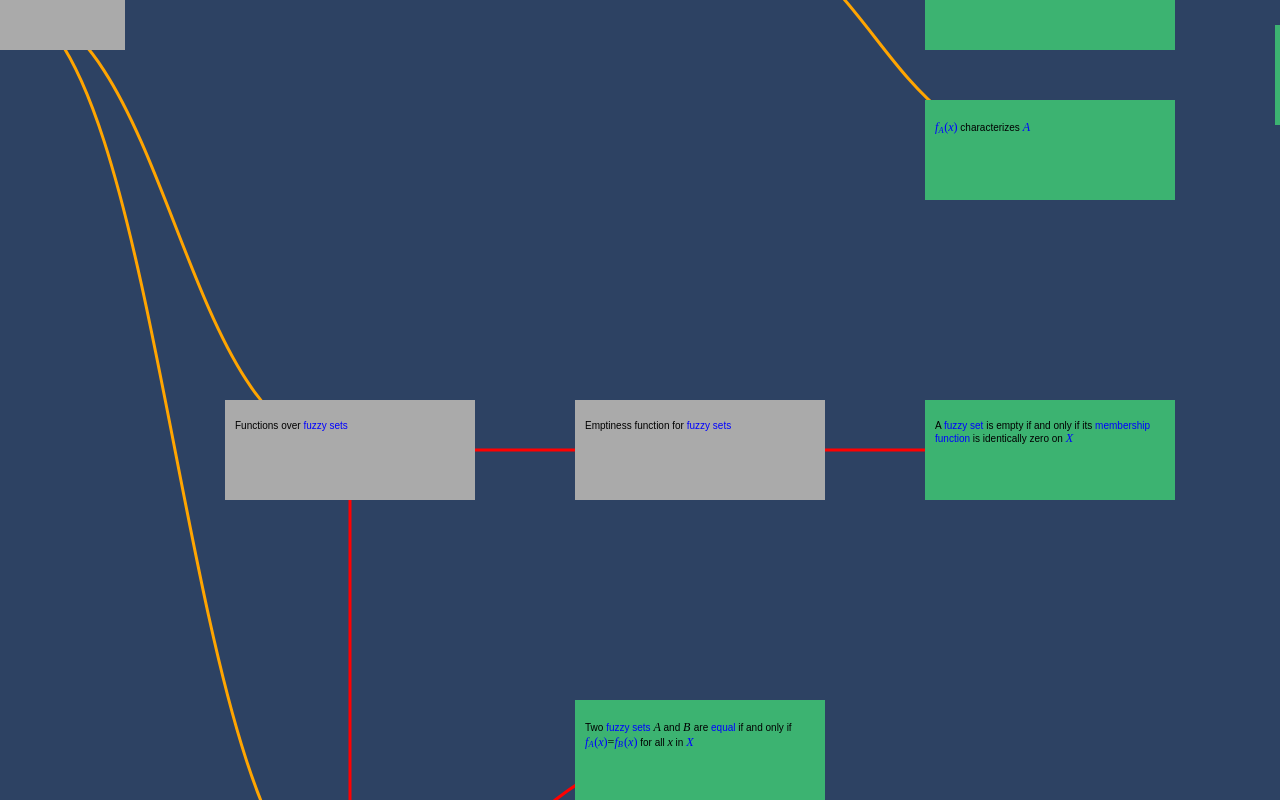
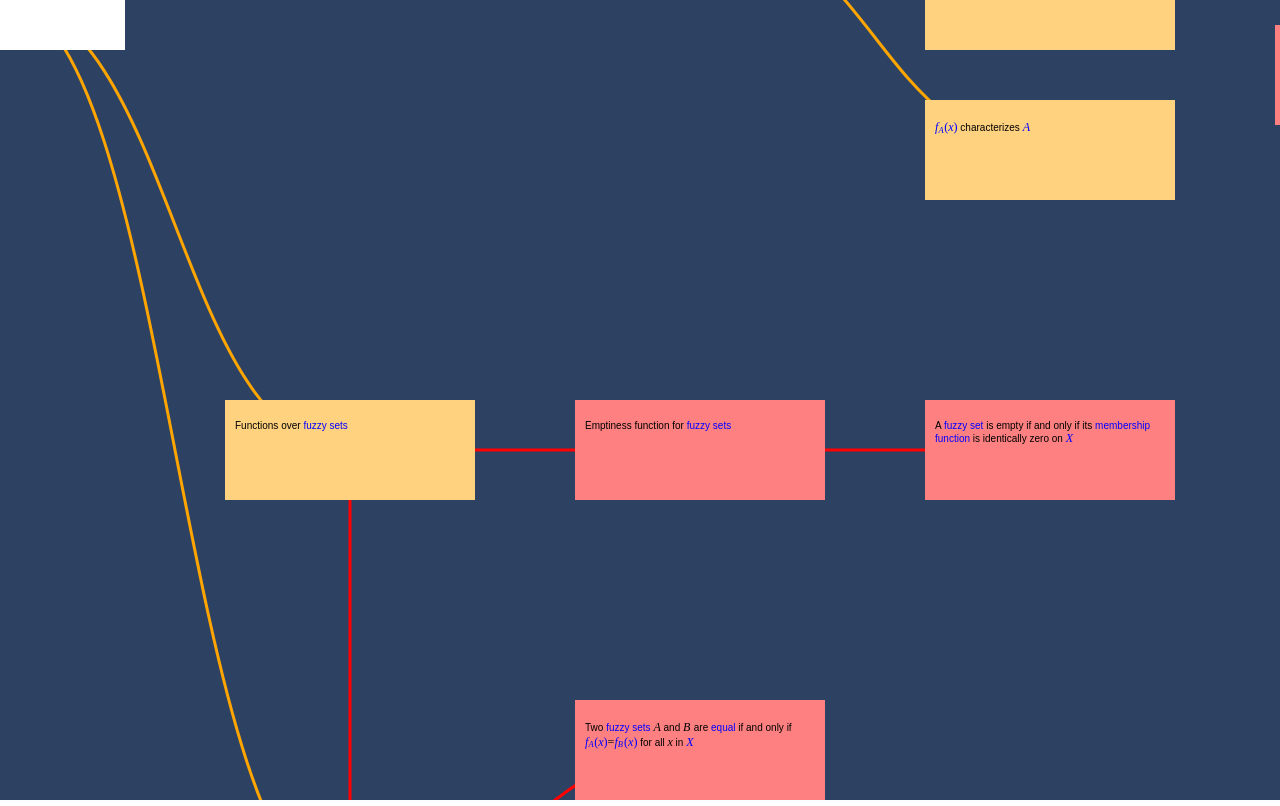
Before and after one commit to Yustynn/graphpaper, a website with bundled scripts: page index.html in a window 1280 px wide. Built offline with nearby package versions, Linux system fonts and the light colour scheme; files whose address does not match are found by name.

Commit message:
Color nodes based on incoming link kinds

```diff
--- a/package.json
+++ b/package.json
@@ -1,5 +1,6 @@
 {
   "dependencies": {
+    "color": "^4.2.3",
     "d3": "^7.3.0",
     "d3-textwrap": "^3.0.0",
     "katex": "^0.15.2",
--- a/src/constants.js
+++ b/src/constants.js
@@ -5,15 +5,16 @@ export const COLORS = {
 
 export const LINK_COLORS = {
     chunk: 'white',
+    default: 'white',
     definition: 'red',
     elaboration: 'orange',
     example: 'pink',
-    support: 'green',
+    support: 'seagreen',
     synonym: 'skyblue',
 }
 
 export const NODE_COLORS = {
-    default: 'yellow',
+    default: 'white',
     root: 'white',
 }
 
--- a/src/tidyTree.js
+++ b/src/tidyTree.js
@@ -1,9 +1,15 @@
 import * as d3 from 'd3'
-import { NODE_WIDTH, NODE_HEIGHT, NODE_PADDING, LINK_COLORS } from './constants'
-import katex from 'katex'
+import {
+    NODE_WIDTH,
+    NODE_HEIGHT,
+    NODE_PADDING,
+    NODE_COLORS,
+    LINK_COLORS
+} from './constants'
 import store from './store'
 import { setSelectedNode } from './storeActions'
 import _ from 'lodash'
+import Color from 'color'
 
 export default function main(content, data, panel) {
     return Tree(data.nodes, data, panel, {
@@ -50,7 +56,7 @@ function Tree(data, allData, panel, { // data is either tabular (array of object
     sort, // how to sort nodes prior to layout (e.g., (a, b) => d3.descending(a.height, b.height))
     linkD, // given a node d, its link (if any)
     linkTarget = "_blank", // the target attribute for links (if any)
-    fill = "MediumSeaGreen", // fill for nodes
+    fill = NODE_COLORS.default, // fill for nodes
     stroke = "#aaa", // stroke for links
     strokeWidth = 3, // stroke width for links
     strokeLinejoin, // stroke line join for links
@@ -93,10 +99,42 @@ function Tree(data, allData, panel, { // data is either tabular (array of object
     const nodeMap = rootToNodeMap(root)
     const nonCanonicalLinksProcessed = processRawLinks(nonCanonicalLinks, nodeMap)
     const canonicalLinksProcessed = processRawLinks(canonicalLinks, nodeMap)
+    const links = [...canonicalLinksProcessed, ...nonCanonicalLinksProcessed]
+
+    // for node coloring
+    const targetIdToLinkKinds = new Map()
+    for (const { target, kind } of links) {
+        const { id } = target.data
+        if (!targetIdToLinkKinds.has(id)) targetIdToLinkKinds.set(id, [])
+
+        targetIdToLinkKinds.get(id).push(kind)
+    }
+
+    function getNodeKind(node) {
+        const kindCounter = {}
+        if (!targetIdToLinkKinds.has(node.id)) return 'default'
+
+        const kinds = targetIdToLinkKinds.get(node.id)
+        for (const kind of kinds) {
+            if (!kindCounter[kind]) kindCounter[kind] = 0
+            kindCounter[kind] += 1
+        }
+
+        const entries = Object.entries(kindCounter)
+        let [currKind, currMax] = entries[0]
+        for (const [kind, count] in entries.slice(1)) {
+            if (count > currMax) {
+                currMax = count
+                currKind = kind
+            }
+        }
+
+        return currKind
+    }
 
     const link = pathContainer
         .selectAll("path")
-        .data([...canonicalLinksProcessed, ...nonCanonicalLinksProcessed])
+        .data(links)
         .join("path")
         .attr("d", d3.linkHorizontal()
             .x(d => d.y)
@@ -116,12 +154,18 @@ function Tree(data, allData, panel, { // data is either tabular (array of object
 
     // make rectangle
     node.append("rect")
-        .attr("fill", d => d.children ? stroke : fill)
+        // .attr("fill", d => d.children ? stroke : fill)
+        .attr("fill", fill)
         .attr("width", NODE_WIDTH)
         .attr("height", NODE_HEIGHT)
         .attr("x", -NODE_WIDTH/2)
         .attr("y", -NODE_HEIGHT/2)
         .attr('id', d => `node-${d.data.id}`)
+        .attr('class', n => getNodeKind(n.data))
+        .attr('fill', n => {
+            const raw = LINK_COLORS[getNodeKind(n.data)]
+            return Color(raw).lighten(0.5).string()
+        })
 
     // make label
     node.each(function (d) {
--- a/style.css
+++ b/style.css
@@ -49,7 +49,8 @@ html, body {
 
 rect.active {
     stroke-width: 5;
-    stroke: white;
+    stroke: orange;
+    /* fill: mediumseagreen; */
 }
 
 .context-node-text {
```
Also changed, not shown: 1 other file.
